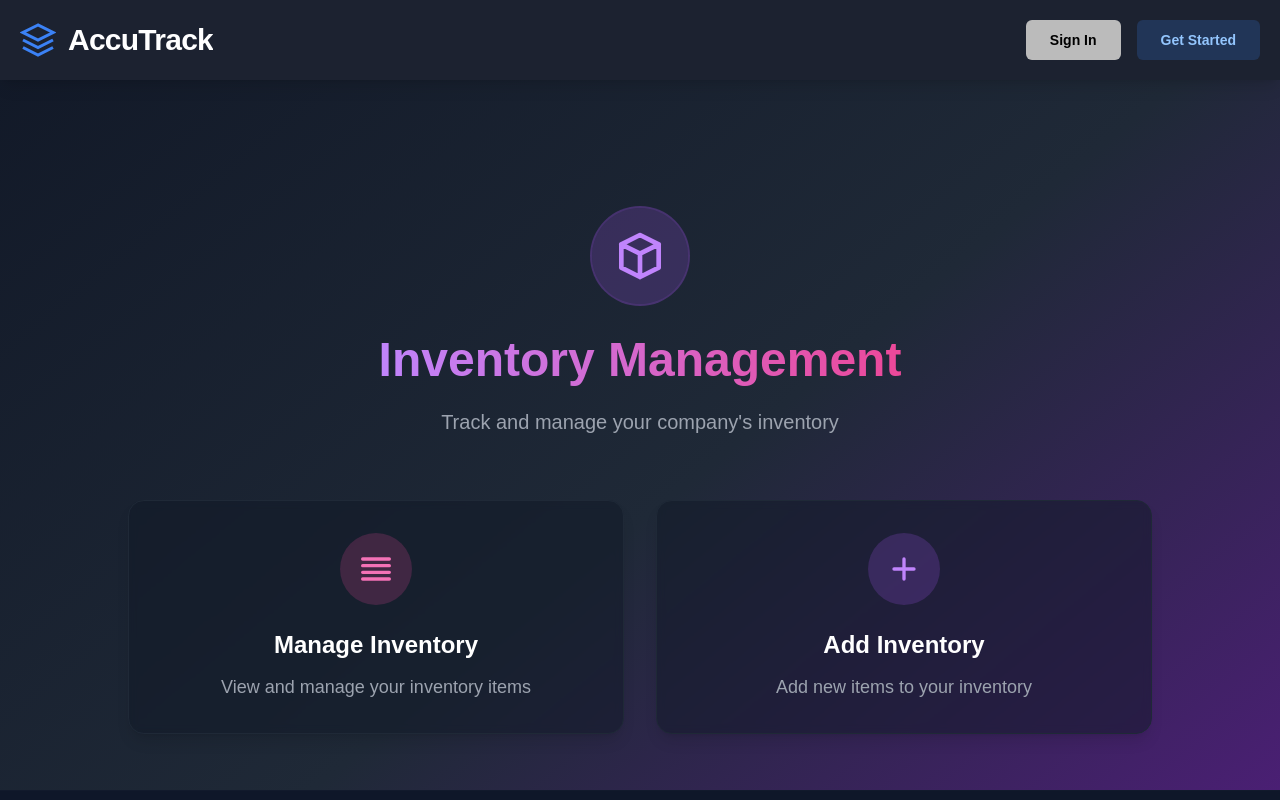
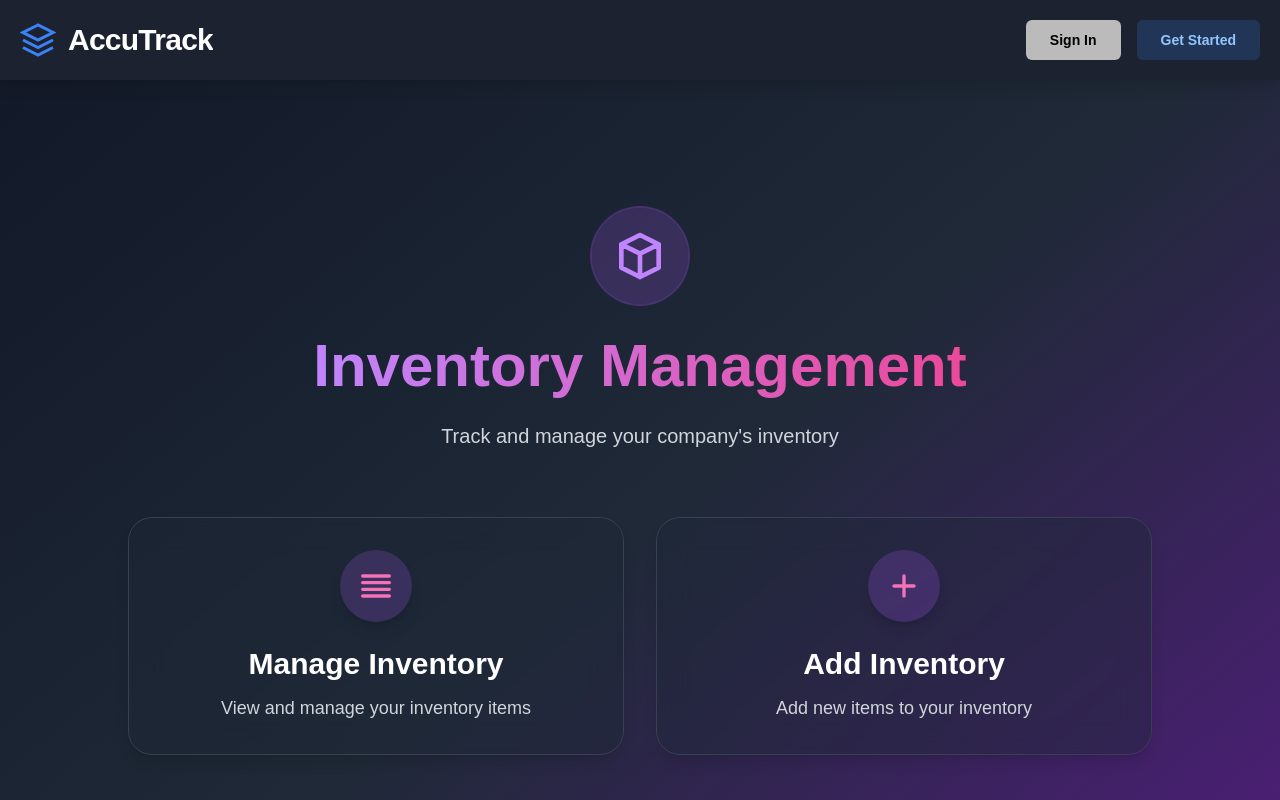
Before and after one commit to tm21cy/4P02-Group-10, a Next.js app in the folder Accutrack/: page /inventory in a window 1280 px wide. Shown: the top 800 px of the page. Built offline with nearby package versions, Linux system fonts and the light colour scheme; no server answers.

Commit message:
Made inventory themes (text & hover effects) the same as income and expenses. Updated Contributions

```diff
--- a/Accutrack/src/app/(routes)/inventory/page.jsx
+++ b/Accutrack/src/app/(routes)/inventory/page.jsx
@@ -20,38 +20,38 @@ function Inventory() {
                                 </svg>
                             </div>
                         </div>
-                        <h1 className="text-5xl font-bold mb-4 bg-gradient-to-r from-purple-400 to-pink-500 bg-clip-text text-transparent py-2">
+                        <h1 className="text-6xl font-bold mb-4 bg-gradient-to-r from-purple-400 to-pink-500 bg-clip-text text-transparent py-2">
                             Inventory Management
                         </h1>
-                        <p className="text-gray-400 text-xl max-w-2xl mx-auto">
+                        <p className="text-gray-300 text-xl max-w-2xl mx-auto leading-relaxed">
                             Track and manage your company's inventory
                         </p>
                     </div>
 
                     <div className="grid grid-cols-1 md:grid-cols-2 gap-8 w-full max-w-5xl">
                         <Link href="/inventory/manage" className="block h-full transform transition-all duration-300 hover:scale-102">
-                            <div className="bg-gray-900/50 backdrop-blur-sm p-8 rounded-2xl shadow-lg border border-gray-800 hover:border-pink-500/50 transition-colors h-full">
+                            <div className="bg-gray-800/40 backdrop-blur-lg p-8 rounded-3xl shadow-lg border border-gray-700 hover:border-pink-500/50 transition-all duration-300 h-full group">
                                 <div className="flex flex-col items-center h-full">
-                                    <div className="bg-pink-500/20 p-4 rounded-full mb-6 group-hover:bg-pink-500/30 transition-colors">
+                                    <div className="bg-purple-500/20 p-4 rounded-full mb-6 group-hover:bg-purple-500/40 transition-all duration-300 shadow-lg">
                                         <svg xmlns="http://www.w3.org/2000/svg" className="h-10 w-10 text-pink-400" fill="none" viewBox="0 0 24 24" stroke="currentColor">
                                             <path strokeLinecap="round" strokeLinejoin="round" strokeWidth={2} d="M4 6h16M4 10h16M4 14h16M4 18h16" />
                                         </svg>
                                     </div>
-                                    <h2 className="text-2xl font-bold mb-3 text-white group-hover:text-pink-400 transition-colors">Manage Inventory</h2>
-                                    <p className="text-gray-400 text-center text-lg">View and manage your inventory items</p>
+                                    <h2 className="text-3xl font-bold mb-3 text-white group-hover:text-purple-400 transition-colors">Manage Inventory</h2>
+                                    <p className="text-gray-300 text-center text-lg">View and manage your inventory items</p>
                                 </div>
                             </div>
                         </Link>
                         <Link href="/inventory/add" className="block h-full transform transition-all duration-300 hover:scale-102">
-                            <div className="bg-gray-900/50 backdrop-blur-sm p-8 rounded-2xl shadow-lg border border-gray-800 hover:border-purple-500/50 transition-colors h-full">
+                            <div className="bg-gray-800/40 backdrop-blur-lg p-8 rounded-3xl shadow-lg border border-gray-700 hover:border-pink-500/50 transition-all duration-300 h-full group">
                                 <div className="flex flex-col items-center h-full">
-                                    <div className="bg-purple-500/20 p-4 rounded-full mb-6 group-hover:bg-purple-500/30 transition-colors">
-                                        <svg xmlns="http://www.w3.org/2000/svg" className="h-10 w-10 text-purple-400" fill="none" viewBox="0 0 24 24" stroke="currentColor">
+                                    <div className="bg-purple-500/20 p-4 rounded-full mb-6 group-hover:bg-purple-500/40 transition-all duration-300 shadow-lg">
+                                        <svg xmlns="http://www.w3.org/2000/svg" className="h-10 w-10 text-pink-400" fill="none" viewBox="0 0 24 24" stroke="currentColor">
                                             <path strokeLinecap="round" strokeLinejoin="round" strokeWidth={2} d="M12 6v6m0 0v6m0-6h6m-6 0H6" />
                                         </svg>
                                     </div>
-                                    <h2 className="text-2xl font-bold mb-3 text-white group-hover:text-purple-400 transition-colors">Add Inventory</h2>
-                                    <p className="text-gray-400 text-center text-lg">Add new items to your inventory</p>
+                                    <h2 className="text-3xl font-bold mb-3 text-white group-hover:text-purple-400 transition-colors">Add Inventory</h2>
+                                    <p className="text-gray-300 text-center text-lg">Add new items to your inventory</p>
                                 </div>
                             </div>
                         </Link>
```
